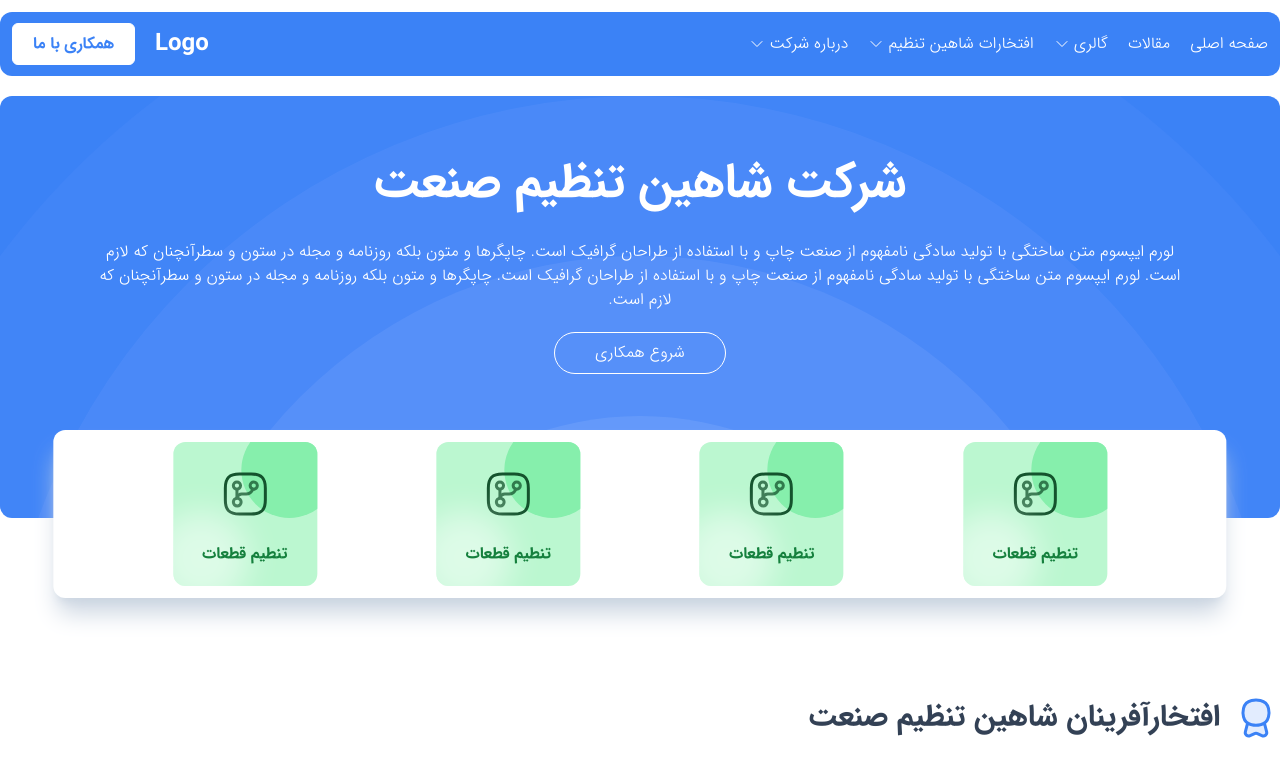
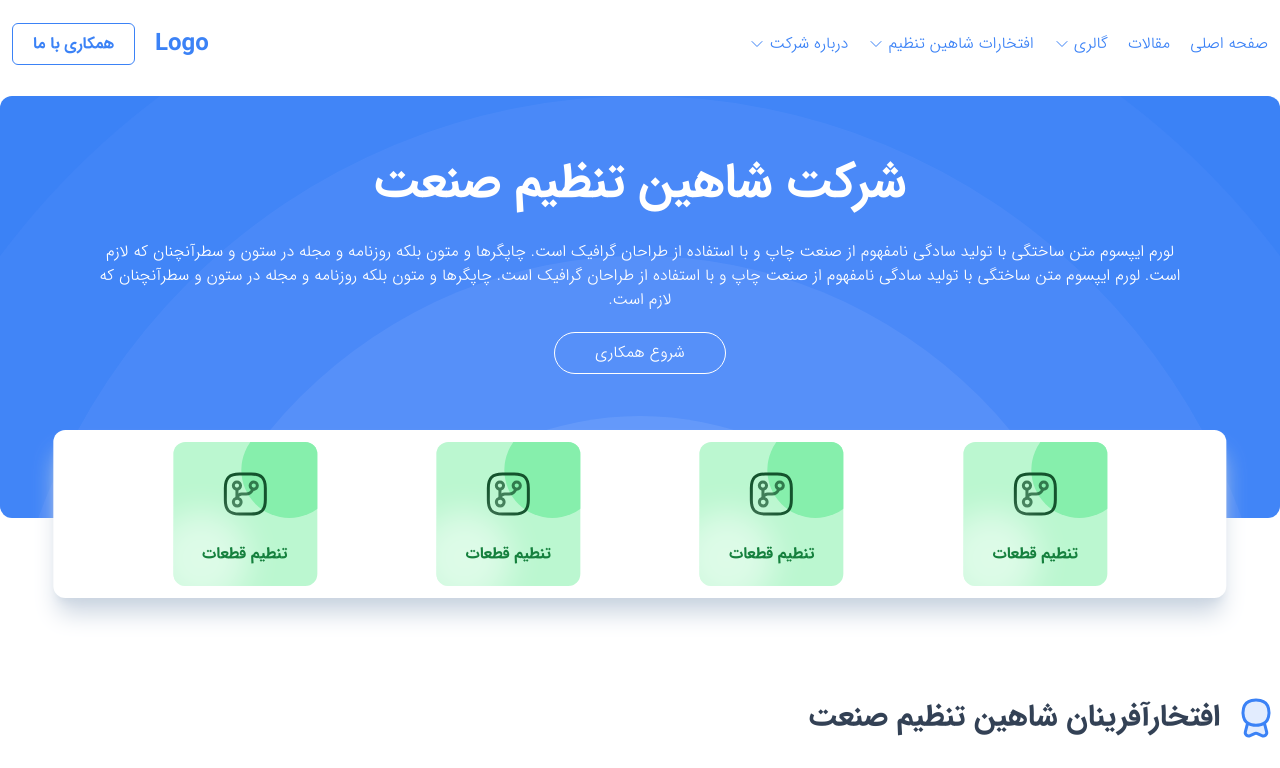
Before and after one commit to FarzadVav/shahinTanzimSanat, a React (Vite) app: page / in a window 1280 px wide. Shown: the top 768 px of the page. Built offline with nearby package versions, Linux system fonts and the light colour scheme.

Commit message:
update dropdown style in header

```diff
--- a/index.html
+++ b/index.html
@@ -6,7 +6,7 @@
     <meta name="viewport" content="width=device-width, initial-scale=1.0" />
     <title>Vite + React</title>
   </head>
-  <body>
+  <body style="overflow-x: hidden;">
     <div id="root"></div>
     <script type="module" src="/src/main.jsx"></script>
   </body>
--- a/src/components/Header.jsx
+++ b/src/components/Header.jsx
@@ -3,71 +3,71 @@ import { Link, NavLink } from 'react-router-dom'
 
 export default function Header() {
   return (
-    <header className="bg-blue-500 container h-16 flex justify-between items-center px-3 mx-auto z-50
+    <header className="container h-16 flex justify-between items-center px-3 mx-auto z-50
       mb:mt-3 mb:rounded-xl">
       <div className='h-16 flex items-center lg:hidden'>
         <svg xmlns="http://www.w3.org/2000/svg" fill="none" viewBox="0 0 24 24" strokeWidth={1.5} stroke="currentColor"
-          className="stroke-white w-10 h-10">
+          className="stroke-blue-500 w-10 h-10">
           <path strokeLinecap="round" strokeLinejoin="round" d="M3.75 6.75h16.5M3.75 12h16.5m-16.5 5.25h16.5" />
         </svg>
       </div>
       <div className="h-16 hidden items-center gap-5 lg:flex">
-        <NavLink className="text-white h-full flex items-center">صفحه اصلی</NavLink>
-        <NavLink className="text-white h-full flex justify-center items-center gap-1 group">
+        <NavLink className="text-blue-500 h-full flex items-center">صفحه اصلی</NavLink>
+        <NavLink className="text-blue-500 h-full flex justify-center items-center gap-1 group">
           مقالات
         </NavLink>
-        <NavLink className="text-white h-full flex justify-center items-center gap-1 relative group">
+        <NavLink className="text-blue-500 h-full flex justify-center items-center gap-1 relative group">
           گالری
           <svg xmlns="http://www.w3.org/2000/svg" fill="none" viewBox="0 0 24 24" strokeWidth={1.5} stroke="currentColor"
-            className="stroke-white w-4 h-4 group-hover:rotate-90">
+            className="stroke-blue-500 w-4 h-4 group-hover:rotate-90">
             <path strokeLinecap="round" strokeLinejoin="round" d="M19.5 8.25l-7.5 7.5-7.5-7.5" />
           </svg>
-          <ul className='bg-blue-500 shadow-[#efefef10] shadow-md w-max flex flex-col gap-3 p-3 rounded-br-md rounded-bl-md z-50
+          <ul className='bg-white shadow-[#25252535] shadow-lg w-max flex flex-col gap-3 p-3 rounded-xl z-50
             absolute top-16 right-0 opacity-0 invisible -translate-y-2 scale-x-90
             group-hover:opacity-100 group-hover:visible group-hover:scale-100 group-hover:translate-y-0'>
-            <li className='text-white w-full py-2 px-4 rounded-md hover:bg-[#efefef25]'>تصاویر خدمات بالانس در محل</li>
-            <li className='text-white w-full py-2 px-4 rounded-md hover:bg-[#efefef25]'>قطعات بالانس کارگاهی</li>
-            <li className='text-white w-full py-2 px-4 rounded-md hover:bg-[#efefef25]'>قطعات بالانس افقی</li>
-            <li className='text-white w-full py-2 px-4 rounded-md hover:bg-[#efefef25]'>دستگاه های بالانس عمودی</li>
-            <li className='text-white w-full py-2 px-4 rounded-md hover:bg-[#efefef25]'>دستگاه های بالانس پرتابل و آنالیز حرفه ای</li>
+            <li className='text-blue-500 w-full py-2 px-4 rounded-md hover:bg-slate-100'>تصاویر خدمات بالانس در محل</li>
+            <li className='text-blue-500 w-full py-2 px-4 rounded-md hover:bg-slate-100'>قطعات بالانس کارگاهی</li>
+            <li className='text-blue-500 w-full py-2 px-4 rounded-md hover:bg-slate-100'>قطعات بالانس افقی</li>
+            <li className='text-blue-500 w-full py-2 px-4 rounded-md hover:bg-slate-100'>دستگاه های بالانس عمودی</li>
+            <li className='text-blue-500 w-full py-2 px-4 rounded-md hover:bg-slate-100'>دستگاه های بالانس پرتابل و آنالیز حرفه ای</li>
           </ul>
         </NavLink>
-        <NavLink className="text-white h-full flex justify-center items-center gap-1 group relative">
+        <NavLink className="text-blue-500 h-full flex justify-center items-center gap-1 group relative">
           افتخارات شاهین تنظیم
           <svg xmlns="http://www.w3.org/2000/svg" fill="none" viewBox="0 0 24 24" strokeWidth={1.5} stroke="currentColor"
-            className="stroke-white w-4 h-4 group-hover:rotate-90">
+            className="stroke-blue-500 w-4 h-4 group-hover:rotate-90">
             <path strokeLinecap="round" strokeLinejoin="round" d="M19.5 8.25l-7.5 7.5-7.5-7.5" />
           </svg>
-          <ul className='bg-blue-500 shadow-[#efefef10] shadow-md w-max flex flex-col gap-3 p-3 rounded-br-md rounded-bl-md z-50
+          <ul className='bg-white shadow-[#25252535] shadow-lg w-max flex flex-col gap-3 p-3 rounded-xl z-50
             absolute top-16 right-0 opacity-0 invisible -translate-y-2 scale-x-90
             group-hover:opacity-100 group-hover:visible group-hover:scale-100 group-hover:translate-y-0'>
-            <li className='text-white w-full py-2 px-4 rounded-md hover:bg-[#efefef25]'>تصاویر خدمات بالانس در محل</li>
-            <li className='text-white w-full py-2 px-4 rounded-md hover:bg-[#efefef25]'>قطعات بالانس کارگاهی</li>
-            <li className='text-white w-full py-2 px-4 rounded-md hover:bg-[#efefef25]'>قطعات بالانس افقی</li>
-            <li className='text-white w-full py-2 px-4 rounded-md hover:bg-[#efefef25]'>دستگاه های بالانس عمودی</li>
-            <li className='text-white w-full py-2 px-4 rounded-md hover:bg-[#efefef25]'>دستگاه های بالانس پرتابل و آنالیز حرفه ای</li>
+            <li className='text-blue-500 w-full py-2 px-4 rounded-md hover:bg-slate-100'>تصاویر خدمات بالانس در محل</li>
+            <li className='text-blue-500 w-full py-2 px-4 rounded-md hover:bg-slate-100'>قطعات بالانس کارگاهی</li>
+            <li className='text-blue-500 w-full py-2 px-4 rounded-md hover:bg-slate-100'>قطعات بالانس افقی</li>
+            <li className='text-blue-500 w-full py-2 px-4 rounded-md hover:bg-slate-100'>دستگاه های بالانس عمودی</li>
+            <li className='text-blue-500 w-full py-2 px-4 rounded-md hover:bg-slate-100'>دستگاه های بالانس پرتابل و آنالیز حرفه ای</li>
           </ul>
         </NavLink>
-        <NavLink className="text-white h-full flex justify-center items-center gap-1 group relative">
+        <NavLink className="text-blue-500 h-full flex justify-center items-center gap-1 group relative">
           درباره شرکت
           <svg xmlns="http://www.w3.org/2000/svg" fill="none" viewBox="0 0 24 24" strokeWidth={1.5} stroke="currentColor"
-            className="stroke-white w-4 h-4 group-hover:rotate-90">
+            className="stroke-blue-500 w-4 h-4 group-hover:rotate-90">
             <path strokeLinecap="round" strokeLinejoin="round" d="M19.5 8.25l-7.5 7.5-7.5-7.5" />
           </svg>
-          <ul className='bg-blue-500 shadow-[#efefef10] shadow-md w-max flex flex-col gap-3 p-3 rounded-br-md rounded-bl-md z-50
+          <ul className='bg-white shadow-[#25252535] shadow-lg w-max flex flex-col gap-3 p-3 rounded-xl z-50
             absolute top-16 right-0 opacity-0 invisible -translate-y-2 scale-x-90
             group-hover:opacity-100 group-hover:visible group-hover:scale-100 group-hover:translate-y-0'>
-            <li className='text-white w-full py-2 px-4 rounded-md hover:bg-[#efefef25]'>تصاویر خدمات بالانس در محل</li>
-            <li className='text-white w-full py-2 px-4 rounded-md hover:bg-[#efefef25]'>قطعات بالانس کارگاهی</li>
-            <li className='text-white w-full py-2 px-4 rounded-md hover:bg-[#efefef25]'>قطعات بالانس افقی</li>
-            <li className='text-white w-full py-2 px-4 rounded-md hover:bg-[#efefef25]'>دستگاه های بالانس عمودی</li>
-            <li className='text-white w-full py-2 px-4 rounded-md hover:bg-[#efefef25]'>دستگاه های بالانس پرتابل و آنالیز حرفه ای</li>
+            <li className='text-blue-500 w-full py-2 px-4 rounded-md hover:bg-slate-100'>تصاویر خدمات بالانس در محل</li>
+            <li className='text-blue-500 w-full py-2 px-4 rounded-md hover:bg-slate-100'>قطعات بالانس کارگاهی</li>
+            <li className='text-blue-500 w-full py-2 px-4 rounded-md hover:bg-slate-100'>قطعات بالانس افقی</li>
+            <li className='text-blue-500 w-full py-2 px-4 rounded-md hover:bg-slate-100'>دستگاه های بالانس عمودی</li>
+            <li className='text-blue-500 w-full py-2 px-4 rounded-md hover:bg-slate-100'>دستگاه های بالانس پرتابل و آنالیز حرفه ای</li>
           </ul>
         </NavLink>
       </div>
       <div className="flex items-center gap-5">
-        <span className='text-2xl text-white irsB'>Logo</span>
-        <Link className='bg-white text-blue-500 border border-white irsB py-2 px-5 rounded-md
+        <span className='text-2xl text-blue-500 irsB'>Logo</span>
+        <Link className='bg-white text-blue-500 border border-blue-500 irsB py-2 px-5 rounded-md
         hover:bg-blue-500 hover:text-white'>همکاری با ما</Link>
       </div>
     </header>
```
